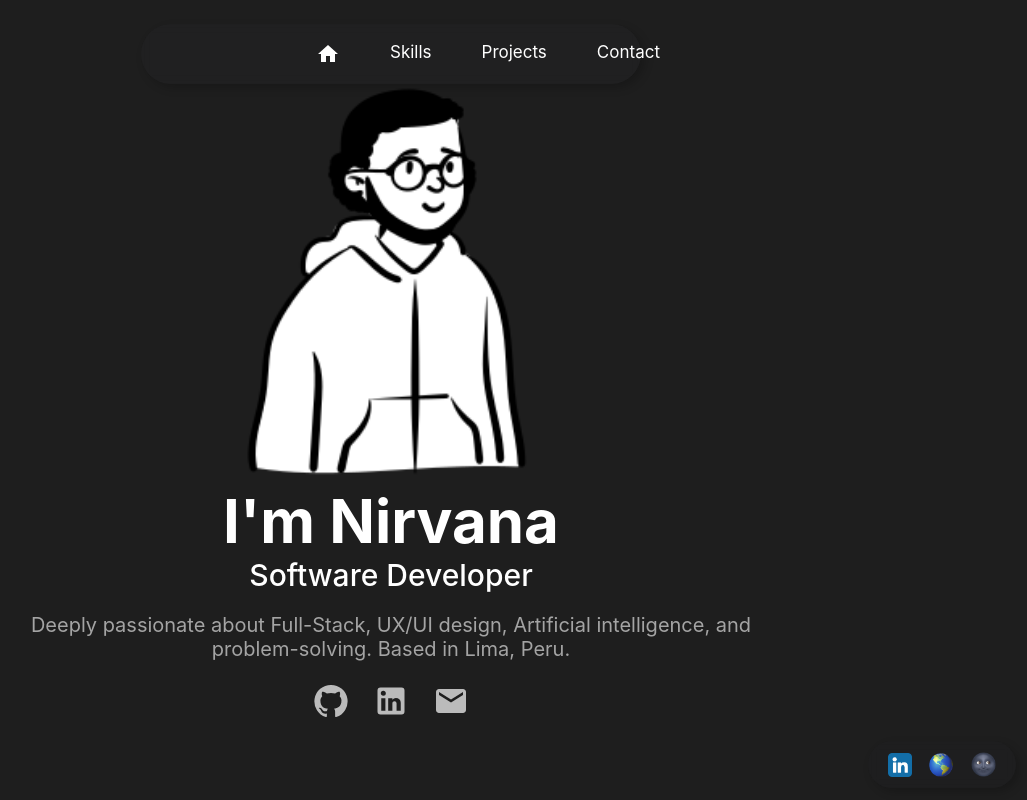
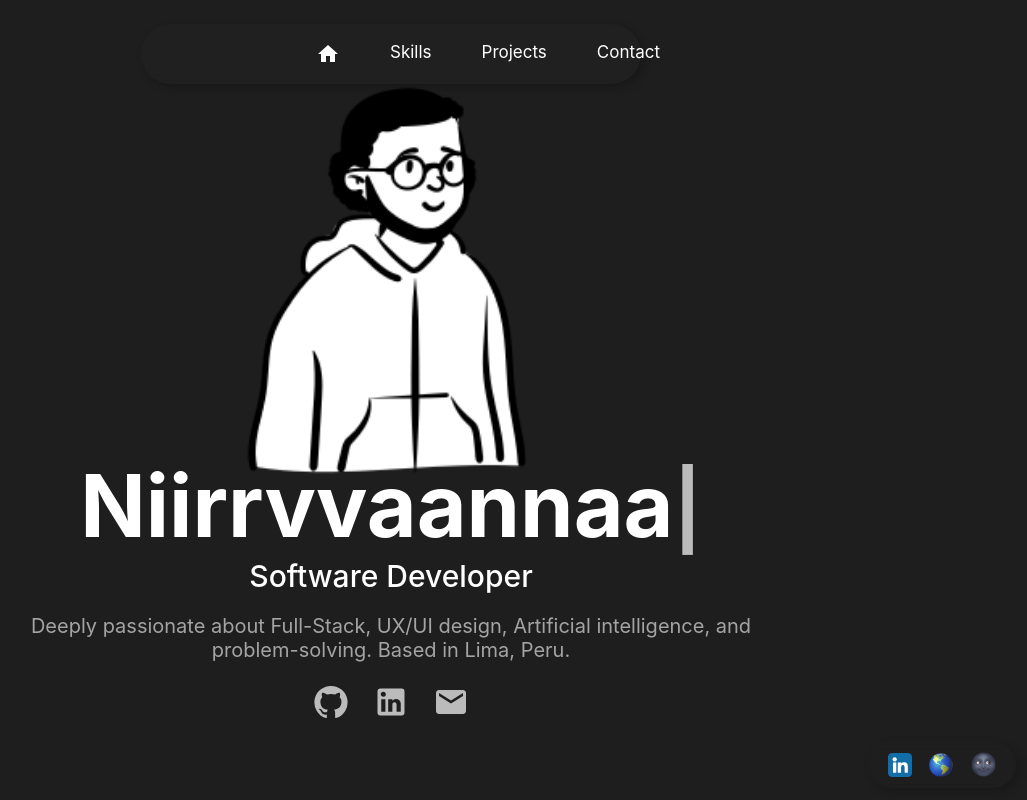
Before and after one commit to nirvagarcia/portafolio-nirvana-v2, a React (Create React App) app: page / in a window 1280 px wide. Shown: the top 800 px of the page, without its empty margins (249-1276 px from the left). Built offline with nearby package versions, Linux system fonts and the light colour scheme.

Commit message:
adding typist (needs to be fixed)

```diff
--- a/package.json
+++ b/package.json
@@ -14,6 +14,7 @@
     "react": "^18.2.0",
     "react-dom": "^18.2.0",
     "react-scripts": "5.0.1",
+    "react-typist": "^2.0.5",
     "web-vitals": "^2.1.4"
   },
   "scripts": {
--- a/src/components/Home.js
+++ b/src/components/Home.js
@@ -4,16 +4,28 @@ import { IconButton } from "@mui/material";
 import GitHubIcon from "@mui/icons-material/GitHub";
 import LinkedInIcon from "@mui/icons-material/LinkedIn";
 import EmailIcon from "@mui/icons-material/Email";
+import Typist from "react-typist";
 
 const Home = () => {
+
+  const renderText = () => {
+    return (
+      <span className="home-im">
+        <span className="home-nirvana">Nirvana</span>
+      </span>
+    );
+  };
+
+
   return (
     <div id="home">
       <div className="home-container">
         <div className="home-avatar">
           <img src="assets/avatar.png" alt="Avatar" />
         </div>
-        <div className="home-title" >
-          I'm Nirvana
+        <div className="home-title">
+        <Typist avgTypingDelay={100}>{renderText()}</Typist>
+
         </div>
         <div className="home-sub">Software Developer</div>
         <div className="home-desc">
@@ -37,7 +49,7 @@ const Home = () => {
           </IconButton>
           <IconButton
             aria-label="Email"
-            href="mailto:tuemail@example.com"
+            href="mailto:nirvagarciav@example.com"
           >
             <EmailIcon />
           </IconButton>
--- a/src/styles/Home.css
+++ b/src/styles/Home.css
@@ -1,3 +1,4 @@
+
 #home {
   height: 100vh;
   display: flex;
@@ -17,7 +18,6 @@
   width: auto;
   height: 25rem;
   transition: all 0.2s;
-
 }
 
 .home-avatar img:hover {
@@ -30,6 +30,39 @@
   font-weight: bold;
   margin: 0 4%;
 }
+
+
+/*TYPISTTTTTTTT*/
+.Typist {
+  color: var(--text-subtitles);
+  text-align: center;
+  font-size: 76px;
+  margin-top: -30px;
+}
+
+.Typist .Cursor--blinking {
+  animation: blink 1s infinite;
+}
+
+@keyframes blink {
+  50% {
+    opacity: 0;
+  }
+}
+
+.home-im {
+  font-size: 80px;
+
+}
+
+.home-nirvana {
+  font-weight: bold;
+  font-size: 86px;
+
+}
+
+/*fin del typist*/
+
 
 
 .home-sub {
@@ -68,7 +101,6 @@
 }
 
 @media (max-width: 550px) {
-
   .home-title {
     font-size: 40px;
     margin-bottom: 5px;
```
Also changed, not shown: 1 other file (tests, documents, lock files or other folders).
